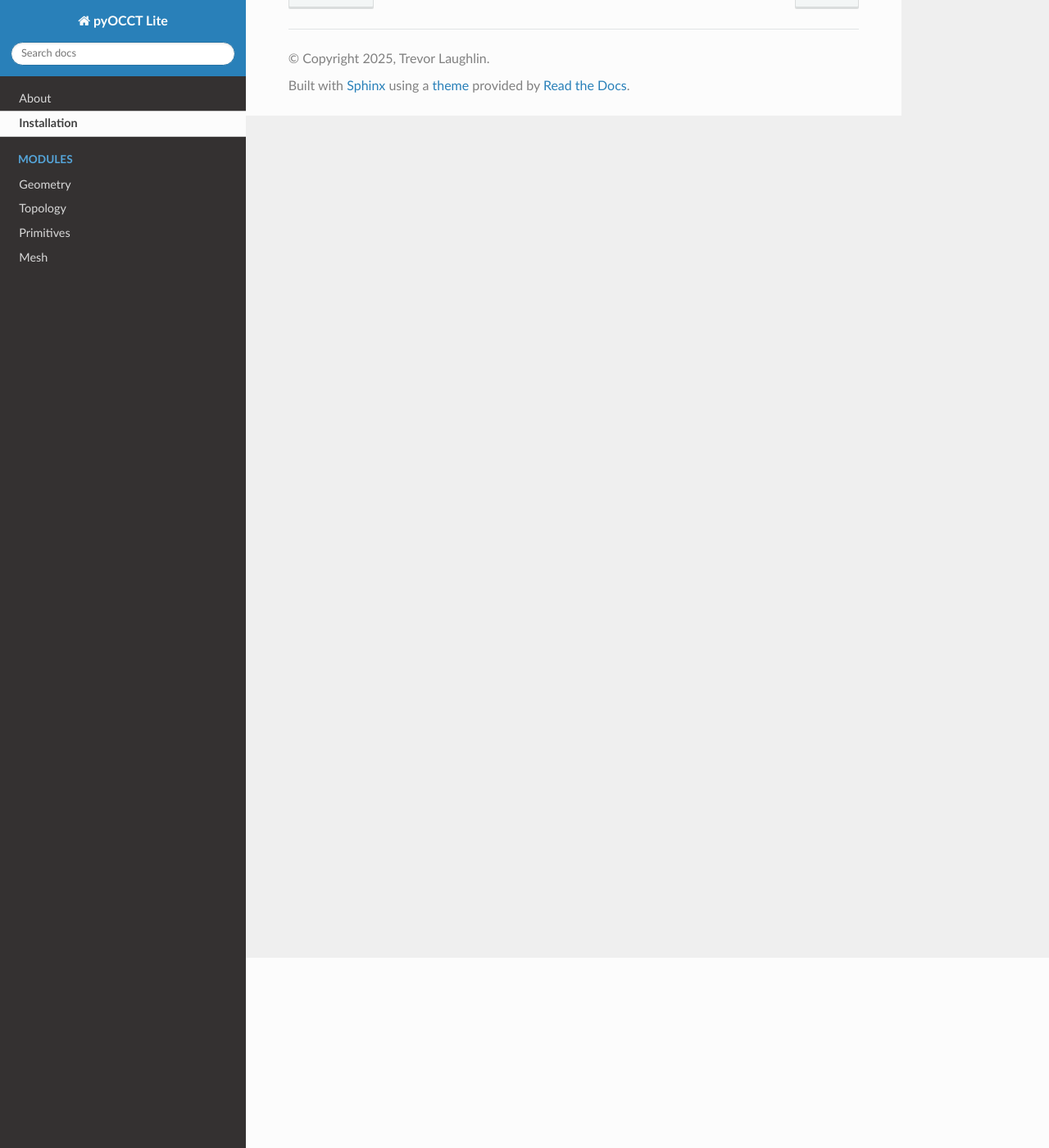
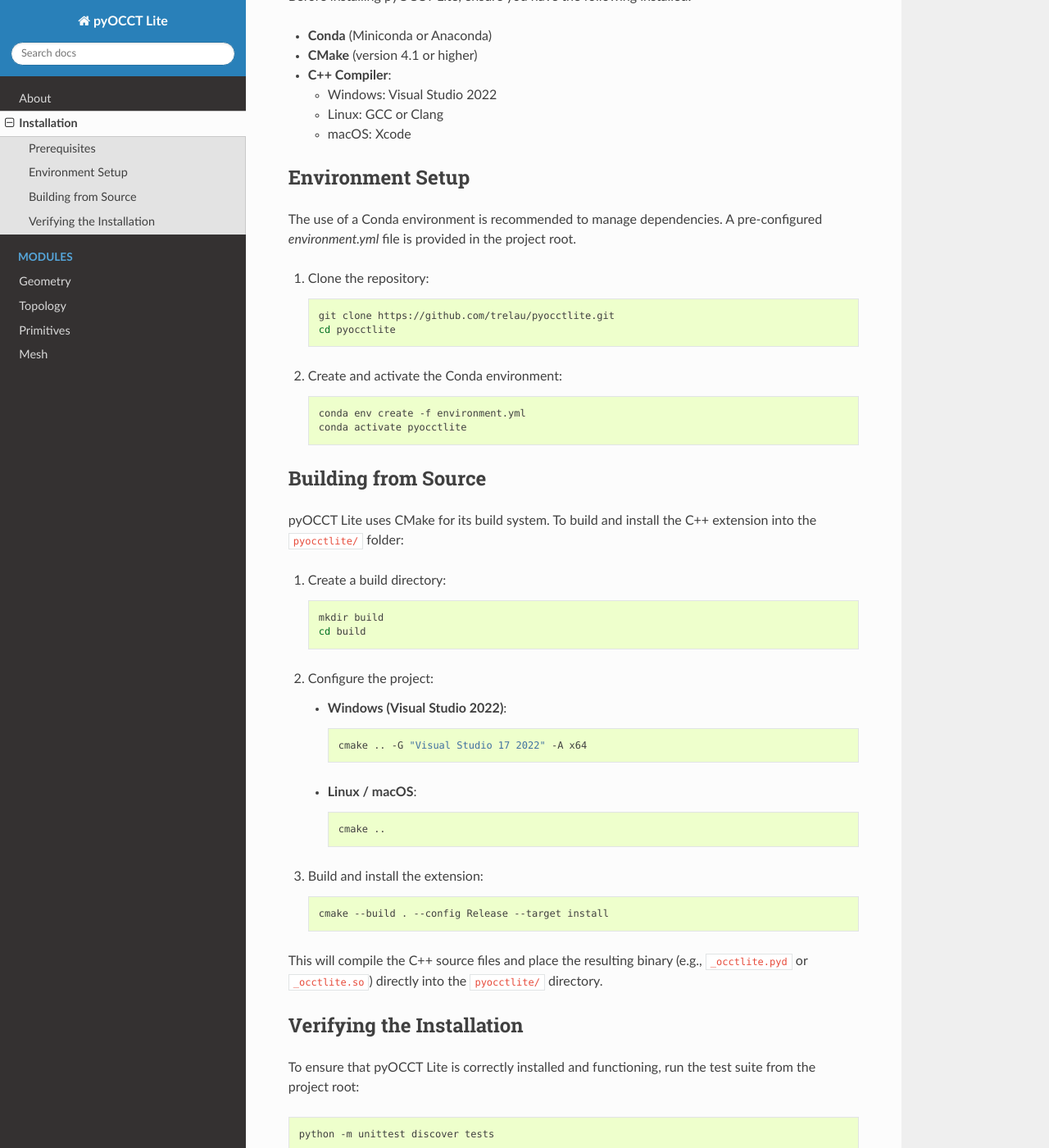
Before and after one commit to trelau/pyocctlite, a Sphinx documentation site: the page built from docs/source/install.rst, in a window 1280 px wide and 1400 px high, scrolled down 232 px. Shown: the whole window at 82% size. Built offline with Sphinx 7.4.7 and the Read the Docs theme 3.1.0, drawn with Linux system fonts in a browser that asks for light colours; some of the changed text lies outside the part shown.

Commit message:
Expand documentation: rewrite about page, add installation guide, and update contributor guidelines for tone consistency.

```diff
--- a/docs/source/about.rst
+++ b/docs/source/about.rst
@@ -11,7 +11,7 @@
 Key Philosophy:
 
 *   **Pythonic First**: Designed to feel natural to Python users, using `snake_case`, properties, and standard Python types.
-*   **Clarity over Completeness**: We don't aim to wrap every OCCT function. We wrap what you actually need.
+*   **Clarity over Completeness**: There is no aim to wrap every OCCT function. Only what is actually needed is wrapped.
 *   **Immutable Design**: Operations generally return new objects rather than mutating existing ones, leading to more predictable code.
 *   **Thin C++ Layer**: The C++ interface layer is kept minimal and explicit, using `pybind11` for robust and efficient bindings.
 
@@ -26,4 +26,4 @@
 
 Project Status
 --------------
-pyOCCT Lite is currently in early development. While the core geometry and topology modules are functional, the API is subject to change as we refine the design patterns.
+pyOCCT Lite is currently in early development. While the core geometry and topology modules are functional, the API is subject to change as the design patterns are refined.
--- a/docs/source/install.rst
+++ b/docs/source/install.rst
@@ -1,3 +1,79 @@
 Installation
 ============
-TODO
+
+Prerequisites
+-------------
+
+Before installing pyOCCT Lite, ensure you have the following installed:
+
+*   **Conda** (Miniconda or Anaconda)
+*   **CMake** (version 4.1 or higher)
+*   **C++ Compiler**:
+
+    *   Windows: Visual Studio 2022
+    *   Linux: GCC or Clang
+    *   macOS: Xcode
+
+Environment Setup
+-----------------
+
+The use of a Conda environment is recommended to manage dependencies. A pre-configured `environment.yml` file is provided in the project root.
+
+1.  Clone the repository:
+
+    .. code-block:: bash
+
+        git clone https://github.com/trelau/pyocctlite.git
+        cd pyocctlite
+
+2.  Create and activate the Conda environment:
+
+    .. code-block:: bash
+
+        conda env create -f environment.yml
+        conda activate pyocctlite
+
+Building from Source
+--------------------
+
+pyOCCT Lite uses CMake for its build system. To build and install the C++ extension into the ``pyocctlite/`` folder:
+
+1.  Create a build directory:
+
+    .. code-block:: bash
+
+        mkdir build
+        cd build
+
+2.  Configure the project:
+
+    *   **Windows (Visual Studio 2022)**:
+
+        .. code-block:: bash
+
+            cmake .. -G "Visual Studio 17 2022" -A x64
+
+    *   **Linux / macOS**:
+
+        .. code-block:: bash
+
+            cmake ..
+
+3.  Build and install the extension:
+
+    .. code-block:: bash
+
+        cmake --build . --config Release --target install
+
+This will compile the C++ source files and place the resulting binary (e.g., ``_occtlite.pyd`` or ``_occtlite.so``) directly into the ``pyocctlite/`` directory.
+
+Verifying the Installation
+--------------------------
+
+To ensure that pyOCCT Lite is correctly installed and functioning, run the test suite from the project root:
+
+.. code-block:: bash
+
+    python -m unittest discover tests
+
+If all tests pass, your installation is successful.
```
Also changed, not shown: .junie/guidelines.md.
